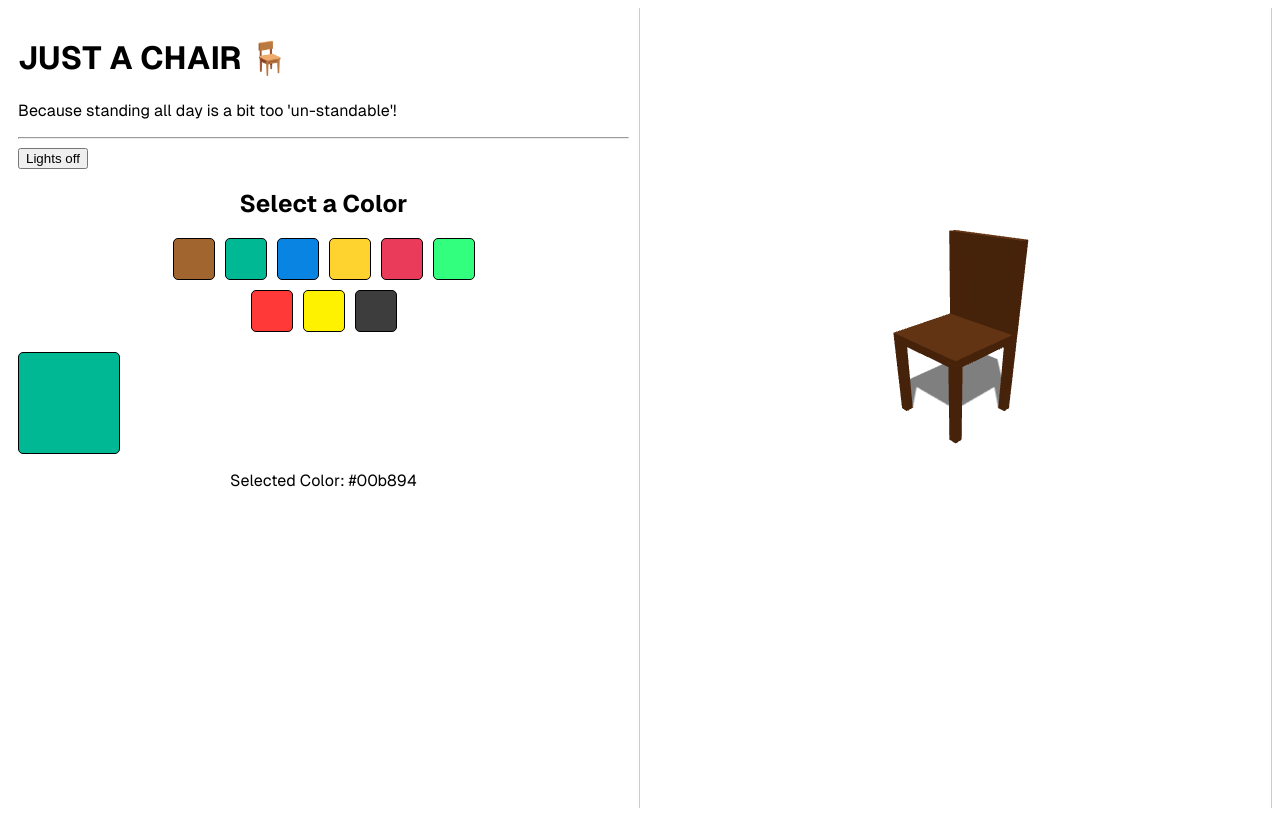
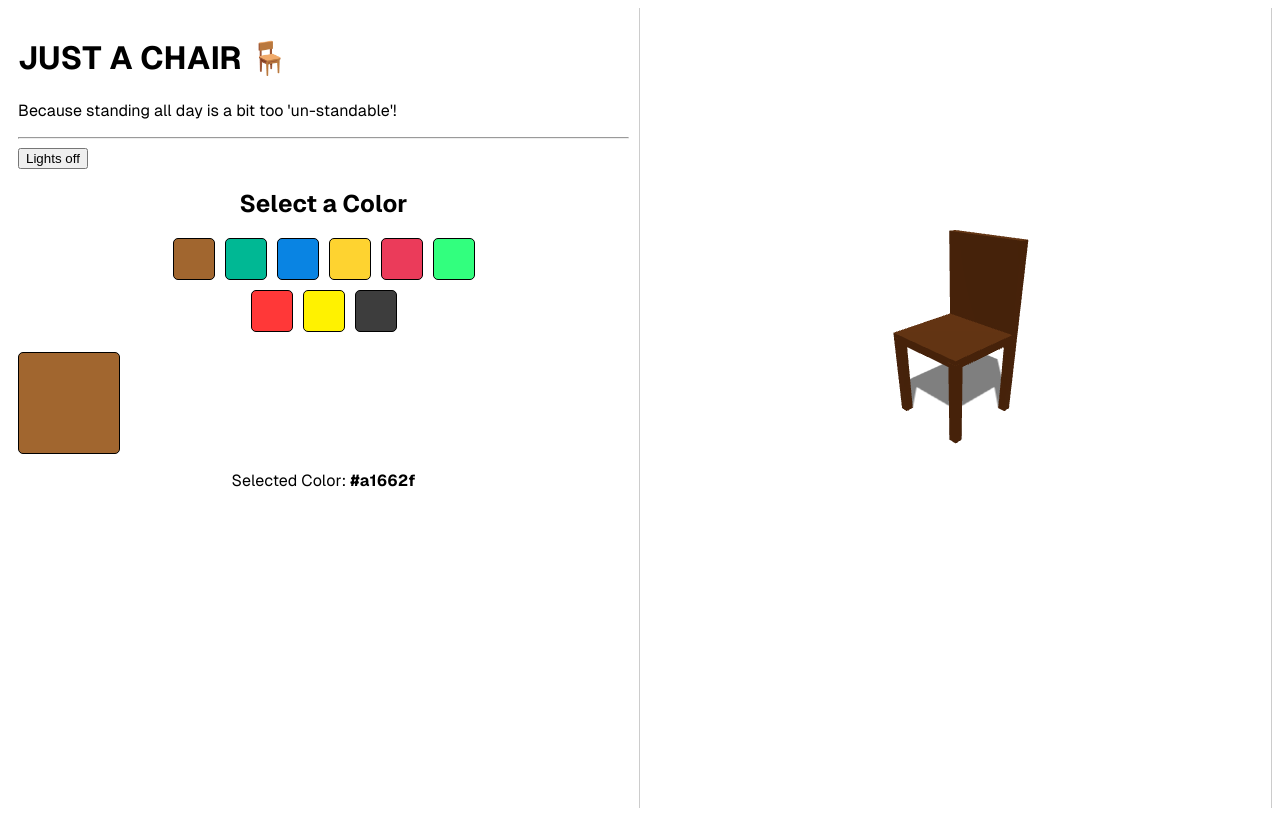
Before and after one commit to Kim-Avillanosa/just-a-chair, a Next.js app in the folder 3d_chair/: page / in a window 1280 px wide. Built offline with nearby package versions, Linux system fonts and the light colour scheme.

Commit message:
reset palette default

```diff
--- a/3d_chair/src/pages/modules/preview/chair-color-palette.tsx
+++ b/3d_chair/src/pages/modules/preview/chair-color-palette.tsx
@@ -5,7 +5,7 @@ interface Props {
 }
 
 const ColorPalette: React.FC<Props> = ({ onColorChange }) => {
-    const [selectedColor, setSelectedColor] = useState<string>("#00b894"); // Default color
+    const [selectedColor, setSelectedColor] = useState<string>("#a1662f"); // Default color
 
     const predefinedColors: string[] = [
         "#a1662f",
@@ -69,7 +69,7 @@ const ColorPalette: React.FC<Props> = ({ onColorChange }) => {
                     backgroundColor: selectedColor,
                 }}
             />
-            <p>Selected Color: {selectedColor}</p>
+            <p>Selected Color: <b>{selectedColor}</b></p>
         </div>
     );
 };
```
